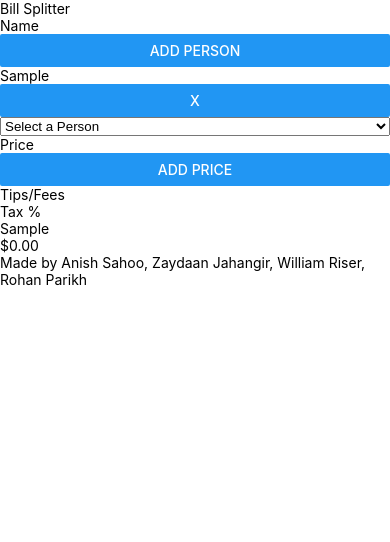
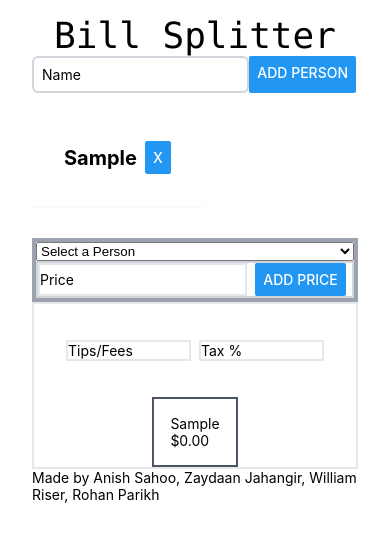
Before and after one commit to anish-sahoo/BillSplitter, a React Native app: screen / in a window 390 px wide. Both pictures are taken after typing "Sample" into the empty fields and a click on the button "ADD PERSON". Shown: the top 542 px of the page. Built offline with nearby package versions, Linux system fonts and the light colour scheme.

Commit message:
Add a lot of things

```diff
--- a/App.tsx
+++ b/App.tsx
@@ -5,26 +5,10 @@
  * @format
  */
 
-// import React from 'react';
-// import {Button, Text, View} from 'react-native';
-// import './global.css';
-
-// function App(): React.JSX.Element {
-//   return (
-//     <View className="flex-1 items-center justify-center w-screen bg-indigo-900">
-//       <Text className="text-6xl font-caveat text-white">Good Evening! </Text>
-//       <Button title="Click me" />
-//     </View>
-//   );
-// }
-
-// export default App;
-
-// App.tsx
-
-import React, { useState } from 'react';
-import { Button, Text, TextInput, View, ScrollView } from 'react-native';
+import React, {useState} from 'react';
+import {Button, Text, TextInput, View, ScrollView} from 'react-native';
 import {Picker} from '@react-native-picker/picker';
+import './global.css';
 
 interface Person {
   name: string;
@@ -41,15 +25,21 @@ function App(): React.JSX.Element {
   const [tax, setTax] = useState<number>(0);
 
   const handleAddName = (name: string) => {
-    if (name === '') return;
-    if (setOfUsers.has(name.toLowerCase())) return;
-    setPerson([...person, { name, items: [] }]);
-    setSetOfUsers((prevSet) => new Set(prevSet.add(name.toLowerCase())));
+    if (name === '') {
+      return;
+    }
+    if (setOfUsers.has(name.toLowerCase())) {
+      return;
+    }
+    setPerson([...person, {name, items: []}]);
+    setSetOfUsers(prevSet => new Set(prevSet.add(name.toLowerCase())));
     setAddName('');
   };
 
   const handleAddPrice = () => {
-    if (price === '') return;
+    if (price === '') {
+      return;
+    }
     if (isNaN(parseFloat(price))) {
       setPrice('');
       return;
@@ -61,37 +51,55 @@ function App(): React.JSX.Element {
   };
 
   return (
-    <View>
-      <Text>Bill Splitter</Text>
-      <ScrollView>
-        <View>
+    <View className="w-screen text-center flex flex-col items-center justify-center bg-white">
+      <ScrollView className="px-8 ">
+        <Text className="text-center font-mono text-4xl mt-4">
+          Bill Splitter
+        </Text>
+        <View className="flex flex-row mx-auto">
           <TextInput
             placeholder="Name"
-            onChangeText={(text) => setAddName(text)}
+            onChangeText={text => setAddName(text)}
             value={addName}
             onSubmitEditing={() => handleAddName(addName)}
+            className="border-2 border-gray-300 rounded-md p-2 w-2/3"
           />
-          <Button title="Add Person" onPress={() => handleAddName(addName)} />
+          <Button
+            className="ml-2 rounded-md"
+            title="Add Person"
+            onPress={() => handleAddName(addName)}
+          />
         </View>
+        <View className="flex flex-row flex-wrap gap-2 my-4 mb-8">
+          {person.map((p, i) => (
+            <View key={i} className="p-8 rounded-8 shadow-sm">
               <View>
-          {person.map((p, i) => (
-            <View key={i}>
-              <View>
-                <Text>{p.name}</Text>
+                <View className="flex flex-row justify-between">
+                  <Text className="text-xl font-bold my-auto mr-2">
+                    {p.name}
+                  </Text>
                   <Button
                     title="X"
-                  onPress={() => setPerson((prevPersons) => prevPersons.filter((_, index) => index !== i))}
+                    className="text-sm self-start text-red-500"
+                    onPress={() =>
+                      setPerson(prevPersons =>
+                        prevPersons.filter((_, index) => index !== i),
+                      )
+                    }
                   />
                 </View>
                 <View>
                   {p.items.map((item, index) => (
-                  <View key={index}>
-                    <Text>{`+ $${item}`}</Text>
+                    <View key={index} className="flex flex-row justify-between">
+                      <Text className="text-sm font-semibold text-green-600 pt-1 mr-2 text-left">{`+ $${item}`}</Text>
                       <Button
                         title="x"
+                        className="self-start"
                         onPress={() => {
                           const newPerson = [...person];
-                        newPerson[i].items = newPerson[i].items.filter((_, j) => j !== index);
+                          newPerson[i].items = newPerson[i].items.filter(
+                            (_, j) => j !== index,
+                          );
                           setPerson(newPerson);
                         }}
                       />
@@ -99,48 +107,66 @@ function App(): React.JSX.Element {
                   ))}
                 </View>
               </View>
+            </View>
           ))}
         </View>
         {person.length > 0 && (
-          <View>
+          <View className="w-full items-center border-gray-400 border-2">
+            <View className="flex md:flex-row flex-col border-gray-400 border-2">
               <Picker
                 selectedValue={selectedPerson}
-              onValueChange={(itemValue, itemIndex) => setSelectedPerson(itemValue)}
-            >
+                onValueChange={(itemValue, itemIndex) =>
+                  setSelectedPerson(itemValue)
+                }>
                 <Picker.Item label="Select a Person" value={-1} />
                 {person.map((p, index) => (
                   <Picker.Item key={index} label={p.name} value={index} />
                 ))}
               </Picker>
+              <View className="flex flex-row mx-auto border-2 gap-2 border-gray-300">
                 <TextInput
                   placeholder="Price"
-              onChangeText={(text) => setPrice(text)}
+                  onChangeText={text => setPrice(text)}
+                  className="w-2/3 border-2 border-gray-200"
                   value={price}
                 />
                 <Button title="Add Price" onPress={handleAddPrice} />
               </View>
+            </View>
+          </View>
         )}
-        <View>
-          <View>
+        <View className="w-full items-center border-2 border-gray-200">
+          <View className="flex flex-row my-1 sm:my-0 sm:mb-4 gap-2 p-8">
             <TextInput
               placeholder="Tips/Fees"
-              onChangeText={(text) => setFeesTips(parseFloat(text) || 0)}
+              className="w-1/2 border-2 border-gray-200"
+              onChangeText={text => setFeesTips(parseFloat(text) || 0)}
             />
             <TextInput
               placeholder="Tax %"
-              onChangeText={(text) => setTax(parseFloat(text) || 0)}
+              className="w-1/2 border-2 border-gray-200"
+              onChangeText={text => setTax(parseFloat(text) || 0)}
             />
           </View>
-          <View>
+          <View className="flex flex-row flex-wrap w-full gap-4 justify-center">
             {person.map((p, i) => (
-              <View key={i}>
+              <View key={i} className="border-2 border-gray-600 p-4">
                 <Text>{p.name}</Text>
-                <Text>${((p.items.reduce((total, item) => total + item, 0) * (1 + tax / 100)) + (feesTipes / person.length)).toFixed(2)}</Text>
+                <Text>
+                  $
+                  {(
+                    p.items.reduce((total, item) => total + item, 0) *
+                      (1 + tax / 100) +
+                    feesTipes / person.length
+                  ).toFixed(2)}
+                </Text>
               </View>
             ))}
           </View>
         </View>
-        <Text>Made by Anish Sahoo, Zaydaan Jahangir, William Riser, Rohan Parikh</Text>
+        <Text>
+          Made by Anish Sahoo, Zaydaan Jahangir, William Riser, Rohan Parikh
+        </Text>
       </ScrollView>
     </View>
   );
```
Lines whose indentation alone changed are shown as unchanged.
